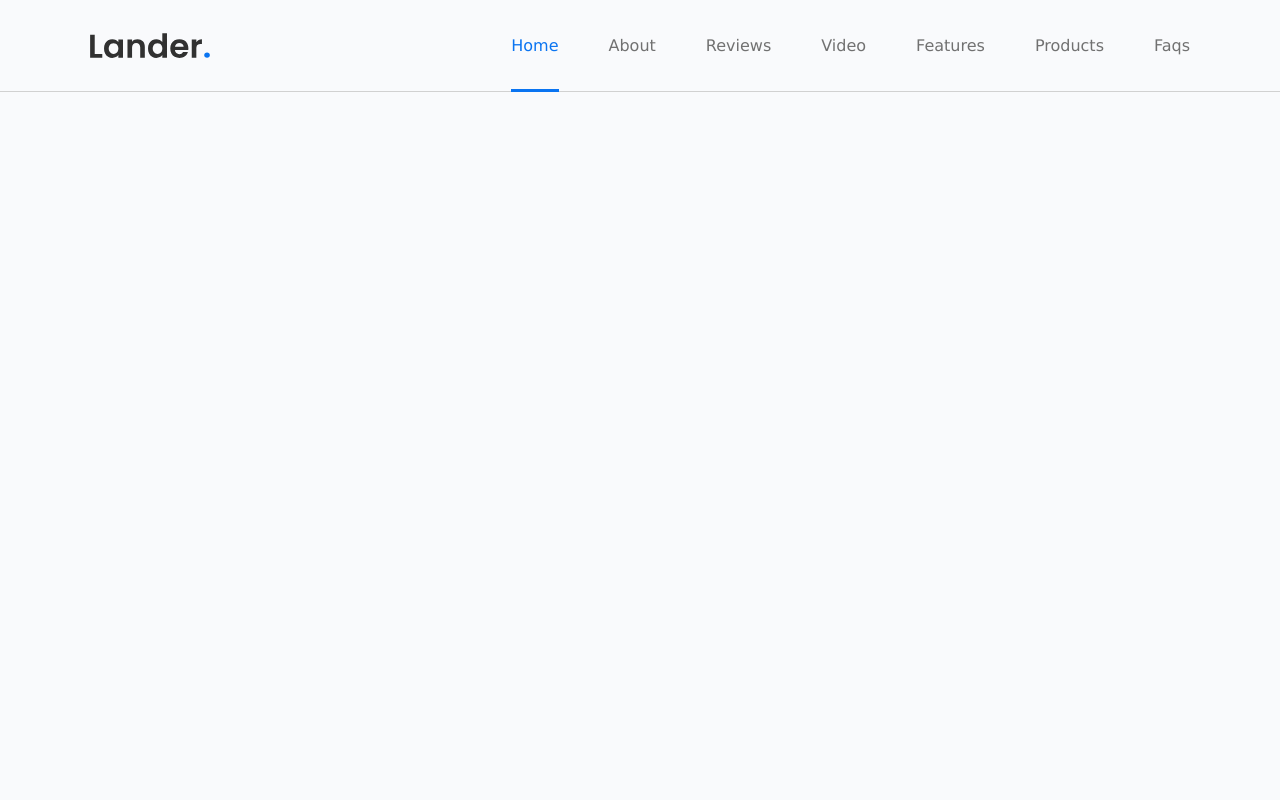
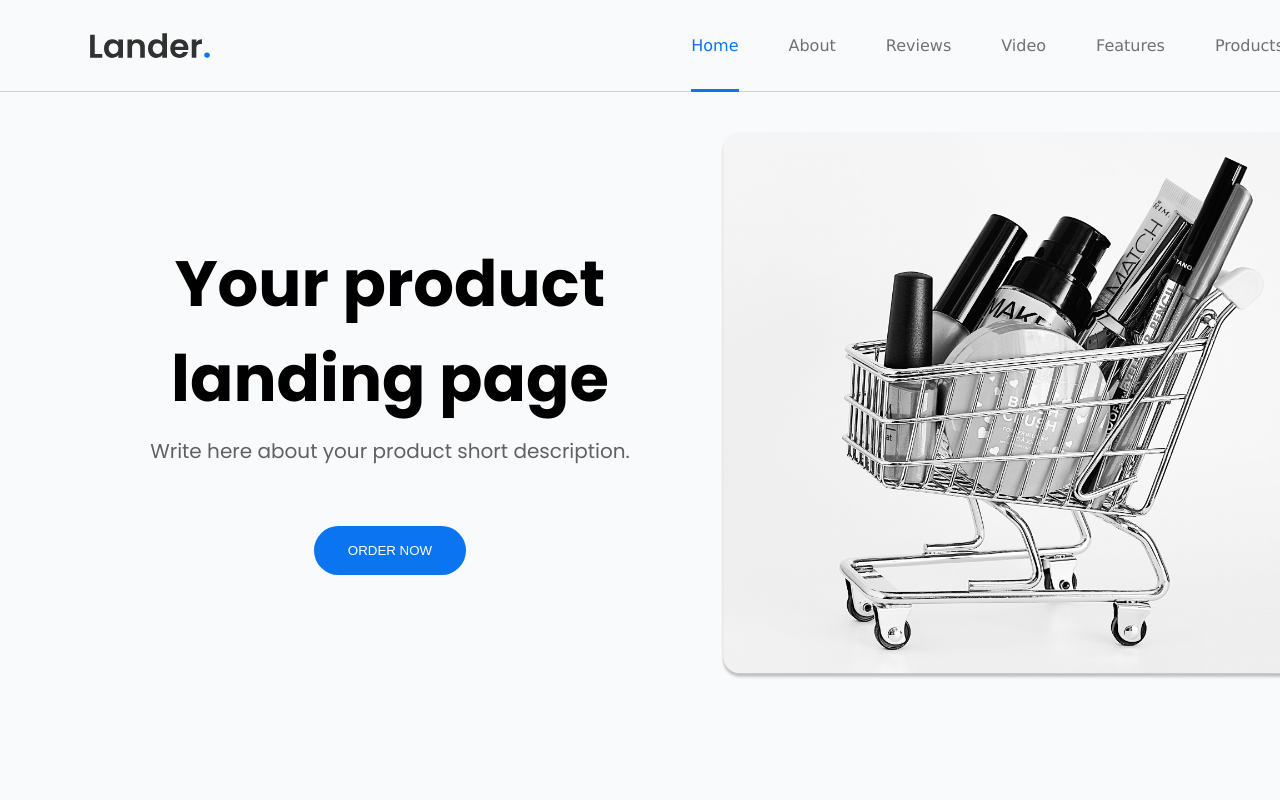
Before and after one commit to kacperlaudanski/landing_pro, a React (Vite) app: page / in a window 1280 px wide. Shown: the top 800 px of the page. Built offline with nearby package versions, Linux system fonts and the light colour scheme.

Commit message:
[LND-9] basic banner embed

```diff
--- a/src/components/footer/footer.styled.ts
+++ b/src/components/footer/footer.styled.ts
@@ -4,8 +4,10 @@ import { Color, FontWeight } from '../../enums';
 import { StyledComponent } from '../../types';
 
 export const Wrapper: StyledComponent = styled.footer`
+  width: 100%;
   display: flex;
   flex-direction: column;
+  align-items: center;
   background-color: ${Color.Gray100};
   font-family: Verdana, Geneva, Tahoma, sans-serif;
 `;
--- a/src/components/heroBanner/heroBanner.styled.ts
+++ b/src/components/heroBanner/heroBanner.styled.ts
@@ -55,7 +55,7 @@ export const Headline: StyledComponent = styled.p`
   margin: 0;
 
   @media ${Breakpoint.SmallDesktop} {
-    font-size: 84px;
+    font-size: 64px;
   }
 `;
 
--- a/src/components/index.ts
+++ b/src/components/index.ts
@@ -1,2 +1,5 @@
 export { Navbar } from './navbar/navbar.component';
 export { Footer } from './footer/footer.component';
+export { HeroBanner } from './heroBanner/heroBanner.component';
+export { Button } from './button/button.component';
+export { SideMenu } from './sideMenu/sideMenu.component';
--- a/src/components/navbar/navbar.styled.ts
+++ b/src/components/navbar/navbar.styled.ts
@@ -7,6 +7,7 @@ import { StyledComponent } from '../../types';
 import { OptionBaseProps } from './navbar.types';
 
 export const Wrapper: StyledComponent = styled.nav`
+  width: 100%;
   display: flex;
   justify-content: space-between;
   align-items: center;
--- /dev/null
+++ b/src/routes/main/main.styled.ts
@@ -0,0 +1,9 @@
+import { styled } from 'styled-components';
+
+import { StyledComponent } from '../../types';
+
+export const Wrapper: StyledComponent = styled.main`
+  /* width: 100%;
+  display: flex;
+  flex-direction: column; */
+`;
--- /dev/null
+++ b/src/routes/main/main.tsx
@@ -0,0 +1,24 @@
+import { JSX } from 'react';
+
+import { HeroBanner } from '../../components';
+import { ButtonTheme } from '../../enums';
+
+import HeroImage from './images/hero.png';
+import { Wrapper } from './main.styled';
+
+export const Main: React.FC = (): JSX.Element => {
+  return (
+    <Wrapper>
+      <HeroBanner
+        buttonData={{
+          label: 'ORDER NOW',
+          onClick: () => console.log(),
+          theme: ButtonTheme.PrimaryBlue,
+        }}
+        headline='Your product landing page'
+        image={HeroImage}
+        supportingText='Write here about your product short description.'
+      />
+    </Wrapper>
+  )
+}
--- a/src/routes/routes.tsx
+++ b/src/routes/routes.tsx
@@ -1,14 +1,15 @@
 import { createBrowserRouter } from 'react-router';
 
-import { Path } from '../enums';
 import { LandingFrame } from '../layouts';
+
+import { Main } from './main/main';
 
 export const mainRouter = createBrowserRouter([
   {
     path: '/',
     element: <LandingFrame />,
     children: [
-      { index: true, element: <div /> },
+      { index: true, element: <Main /> },
     ]
   }
 ]);
```
Also changed, not shown: src/routes/main/images/hero.png (added).
